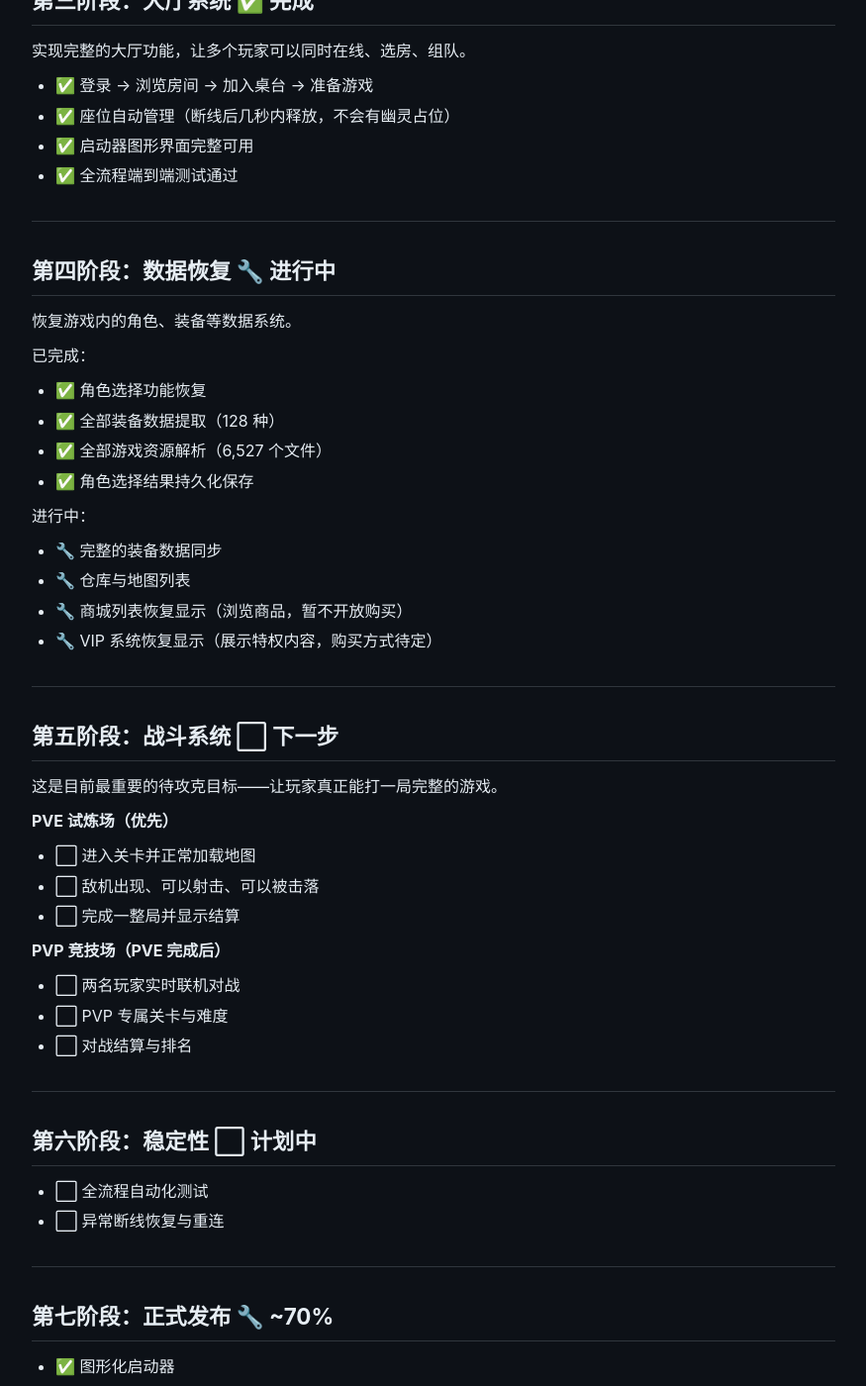
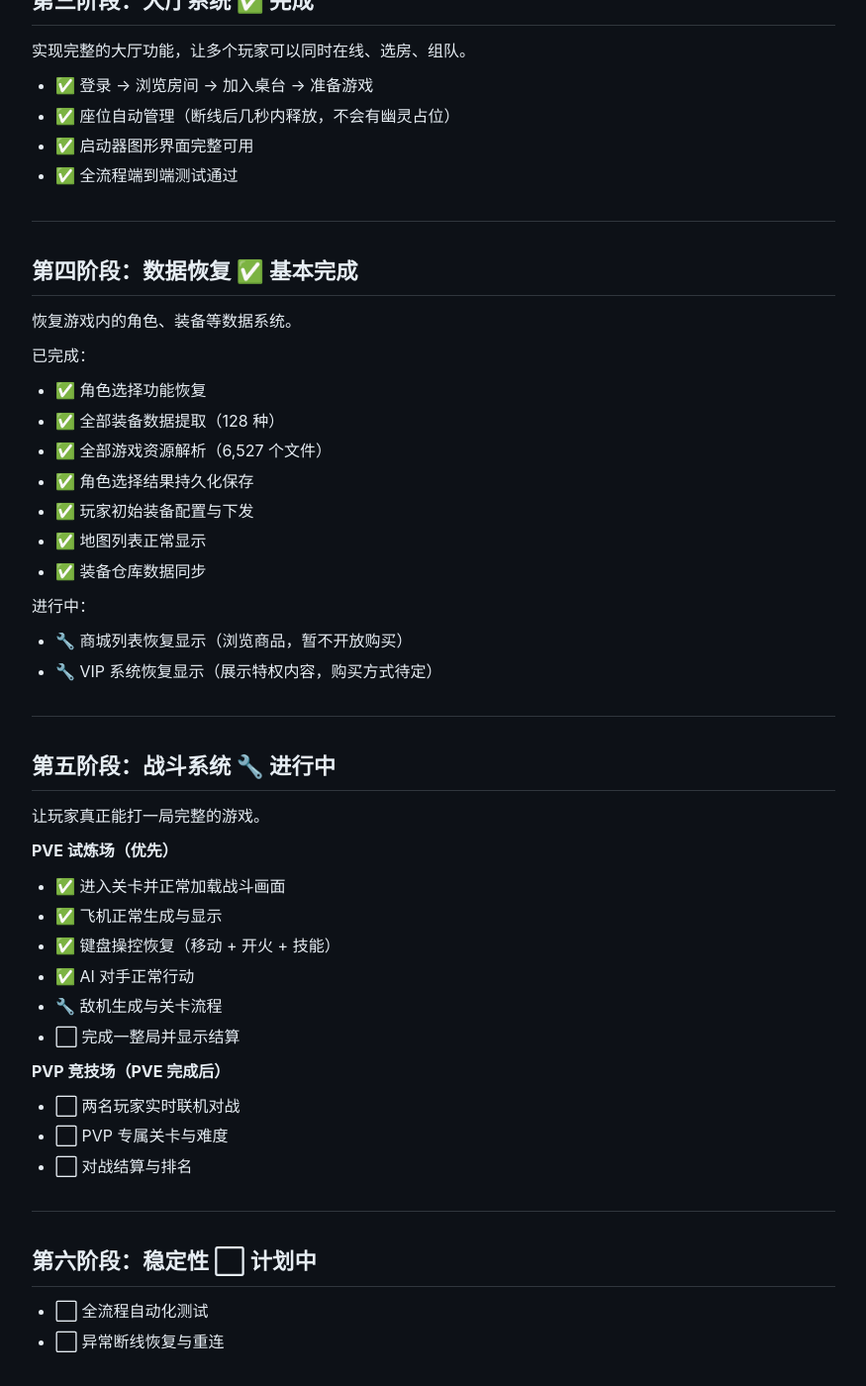
Before and after one commit to bbsupn/ld, a Jekyll site: the page built from roadmap.md, in a window 1280 px wide and 1400 px high, scrolled down 1080 px. Shown: the whole window at 99% size, without its empty margins (202-1077 px from the left). Built offline with Jekyll 4.4.1, drawn with Linux system fonts in a browser that asks for light colours.

Commit message:
更新项目进度：战斗操控已恢复，数据阶段基本完成
- 第四阶段(数据恢复)标记为基本完成：装备同步、地图列表、仓库已就绪
- 第五阶段(战斗系统)更新为进行中：飞机操控、开火、技能键已工作
- 技术概览新增战斗操控和装备系统状态

```diff
--- a/roadmap.md
+++ b/roadmap.md
@@ -45,7 +45,7 @@ title: 开发路线图 - QQ雷电RE项目
 
 ---
 
-## 第四阶段：数据恢复 🔧 进行中
+## 第四阶段：数据恢复 ✅ 基本完成
 
 恢复游戏内的角色、装备等数据系统。
 
@@ -54,22 +54,26 @@ title: 开发路线图 - QQ雷电RE项目
 - ✅ 全部装备数据提取（128 种）
 - ✅ 全部游戏资源解析（6,527 个文件）
 - ✅ 角色选择结果持久化保存
+- ✅ 玩家初始装备配置与下发
+- ✅ 地图列表正常显示
+- ✅ 装备仓库数据同步
 
 进行中：
-- 🔧 完整的装备数据同步
-- 🔧 仓库与地图列表
 - 🔧 商城列表恢复显示（浏览商品，暂不开放购买）
 - 🔧 VIP 系统恢复显示（展示特权内容，购买方式待定）
 
 ---
 
-## 第五阶段：战斗系统 ⬜ 下一步
+## 第五阶段：战斗系统 🔧 进行中
 
-这是目前最重要的待攻克目标——让玩家真正能打一局完整的游戏。
+让玩家真正能打一局完整的游戏。
 
 **PVE 试炼场（优先）**
-- ⬜ 进入关卡并正常加载地图
-- ⬜ 敌机出现、可以射击、可以被击落
+- ✅ 进入关卡并正常加载战斗画面
+- ✅ 飞机正常生成与显示
+- ✅ 键盘操控恢复（移动 + 开火 + 技能）
+- ✅ AI 对手正常行动
+- 🔧 敌机生成与关卡流程
 - ⬜ 完成一整局并显示结算
 
 **PVP 竞技场（PVE 完成后）**
```
Also changed, not shown: index.md (+8 -5 lines), technical.md (+2 -1 lines).
